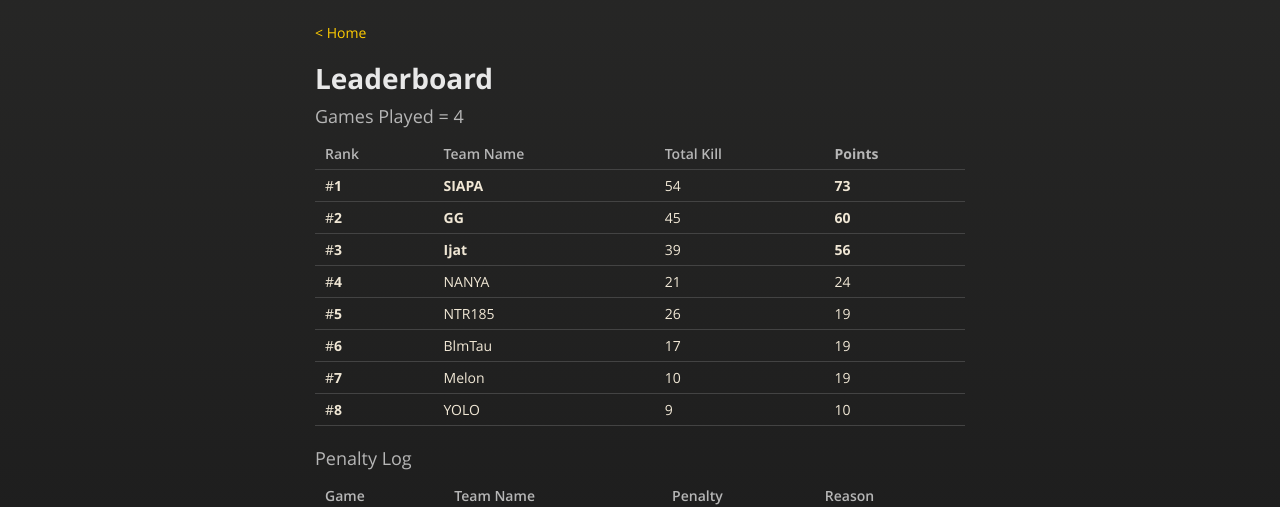
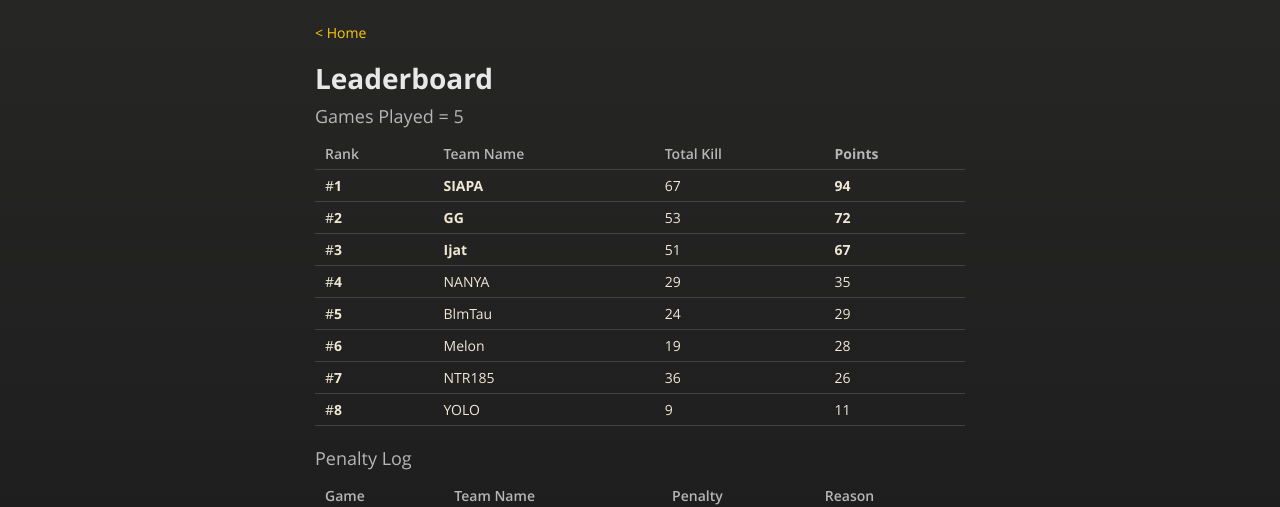
Before and after one commit to kanziebub/SurvivalProtocol, a Jekyll site: the page built from EPIC/04/finals.md, in a window 1280 px wide and 944 px high. Shown: the part 249-756 px from the top of the window. Built offline with Jekyll 4.4.1, drawn with Linux system fonts in a browser that asks for light colours.

Commit message:
epic/s4/f5

```diff
--- a/EPIC/04/finals.md
+++ b/EPIC/04/finals.md
@@ -7,18 +7,18 @@ layout: default
 
 # **Leaderboard**
 
-### Games Played = 4
+### Games Played = 5
 
 |  Rank  | Team Name             | Total Kill | **Points** |
 |:-------|:----------------------|:-----------|:-----------|
-| #**1** | **SIAPA** | 54 | **73** |
-| #**2** | **GG** | 45 | **60** |
-| #**3** | **Ijat** | 39 | **56** |
-| #**4** | NANYA | 21 | 24 |
-| #**5** | NTR185 | 26 | 19 |
-| #**6** | BlmTau | 17 | 19 |
-| #**7** | Melon | 10 | 19 |
-| #**8** | YOLO | 9 | 10 |
+| #**1** | **SIAPA** | 67 | **94** |
+| #**2** | **GG** | 53 | **72** |
+| #**3** | **Ijat** | 51 | **67** |
+| #**4** | NANYA | 29 | 35 |
+| #**5** | BlmTau | 24 | 29 |
+| #**6** | Melon | 19 | 28 |
+| #**7** | NTR185 | 36 | 26 |
+| #**8** | YOLO | 9 | 11 |
 
 ### Penalty Log
 
```
